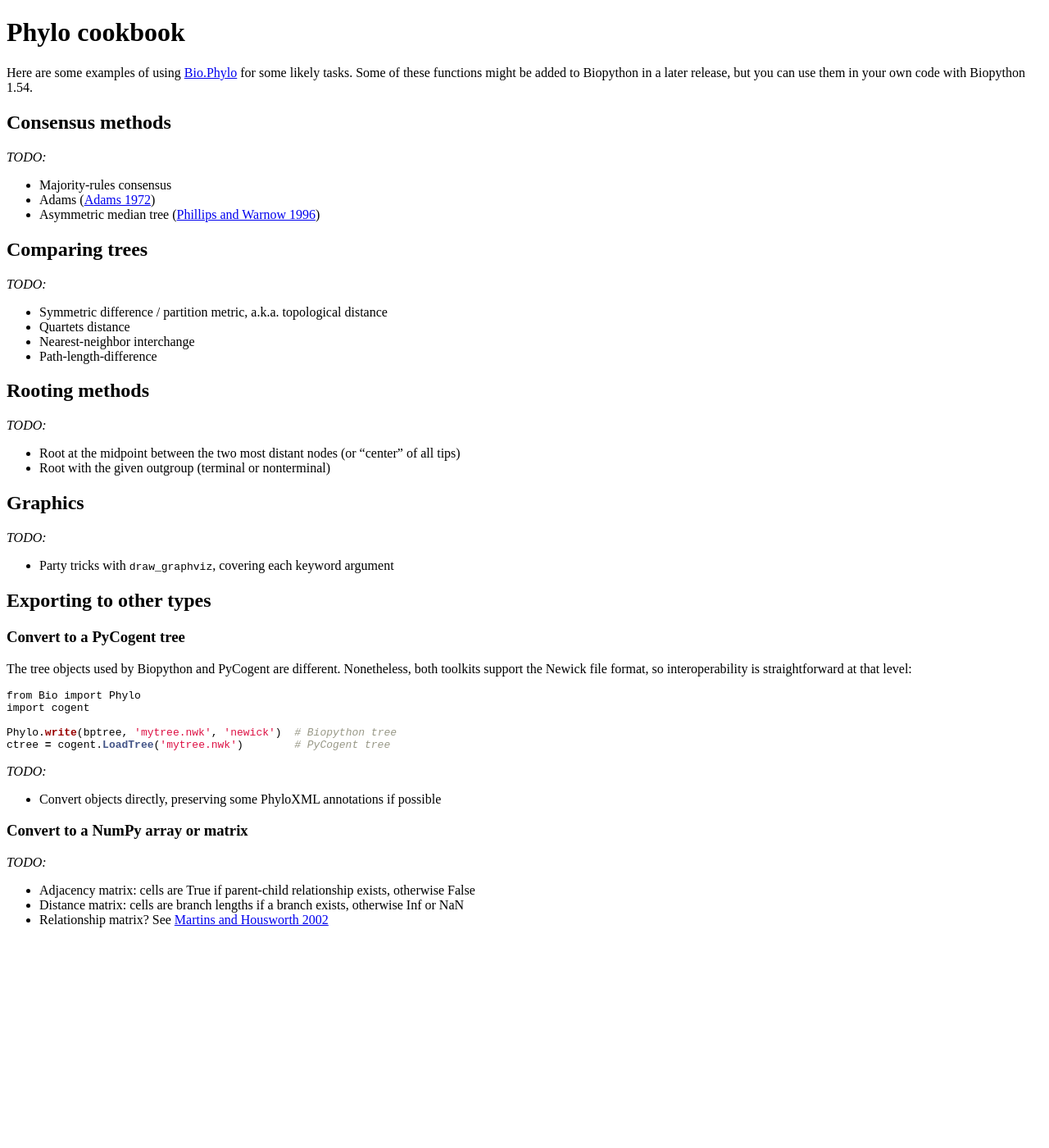
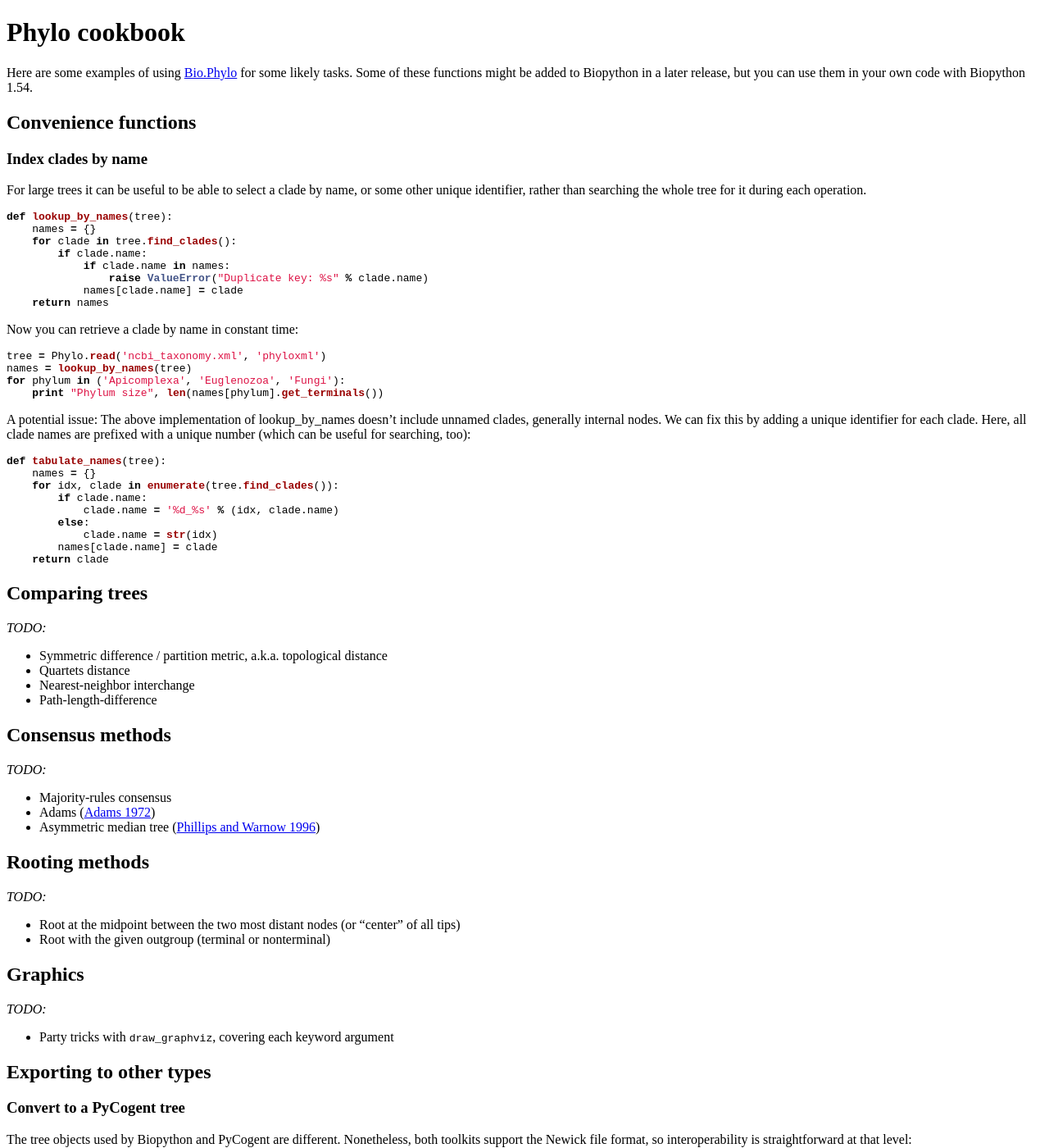
Before and after one commit to biopython/biopython.github.io, a Jekyll site: the page built from wiki/Phylo_cookbook.md, in a window 1280 px wide and 1400 px high. Shown: the whole window at 82% size. Built offline with Jekyll 4.4.1, drawn with Linux system fonts in a browser that asks for light colours.

Commit message:
Convenience functions: index clades by name

````diff
--- a/wiki/Phylo_cookbook.md
+++ b/wiki/Phylo_cookbook.md
@@ -11,6 +11,62 @@ likely tasks. Some of these functions might be added to Biopython in a
 later release, but you can use them in your own code with Biopython
 1.54.
 
+Convenience functions
+---------------------
+
+### Index clades by name
+
+For large trees it can be useful to be able to select a clade by name,
+or some other unique identifier, rather than searching the whole tree
+for it during each operation.
+
+``` python
+def lookup_by_names(tree):
+    names = {}
+    for clade in tree.find_clades():
+        if clade.name:
+            if clade.name in names:
+                raise ValueError("Duplicate key: %s" % clade.name)
+            names[clade.name] = clade
+    return names
+```
+
+Now you can retrieve a clade by name in constant time:
+
+``` python
+tree = Phylo.read('ncbi_taxonomy.xml', 'phyloxml')
+names = lookup_by_names(tree)
+for phylum in ('Apicomplexa', 'Euglenozoa', 'Fungi'):
+    print "Phylum size", len(names[phylum].get_terminals())
+```
+
+A potential issue: The above implementation of lookup\_by\_names doesn't
+include unnamed clades, generally internal nodes. We can fix this by
+adding a unique identifier for each clade. Here, all clade names are
+prefixed with a unique number (which can be useful for searching, too):
+
+``` python
+def tabulate_names(tree):
+    names = {}
+    for idx, clade in enumerate(tree.find_clades()):
+        if clade.name:
+            clade.name = '%d_%s' % (idx, clade.name)
+        else:
+            clade.name = str(idx)
+        names[clade.name] = clade
+    return clade
+```
+
+Comparing trees
+---------------
+
+*TODO:*
+
+-   Symmetric difference / partition metric, a.k.a. topological distance
+-   Quartets distance
+-   Nearest-neighbor interchange
+-   Path-length-difference
+
 Consensus methods
 -----------------
 
````
Also changed, not shown: other parts of wiki/Phylo_cookbook.md (+0 -10 lines), 1 other file.
